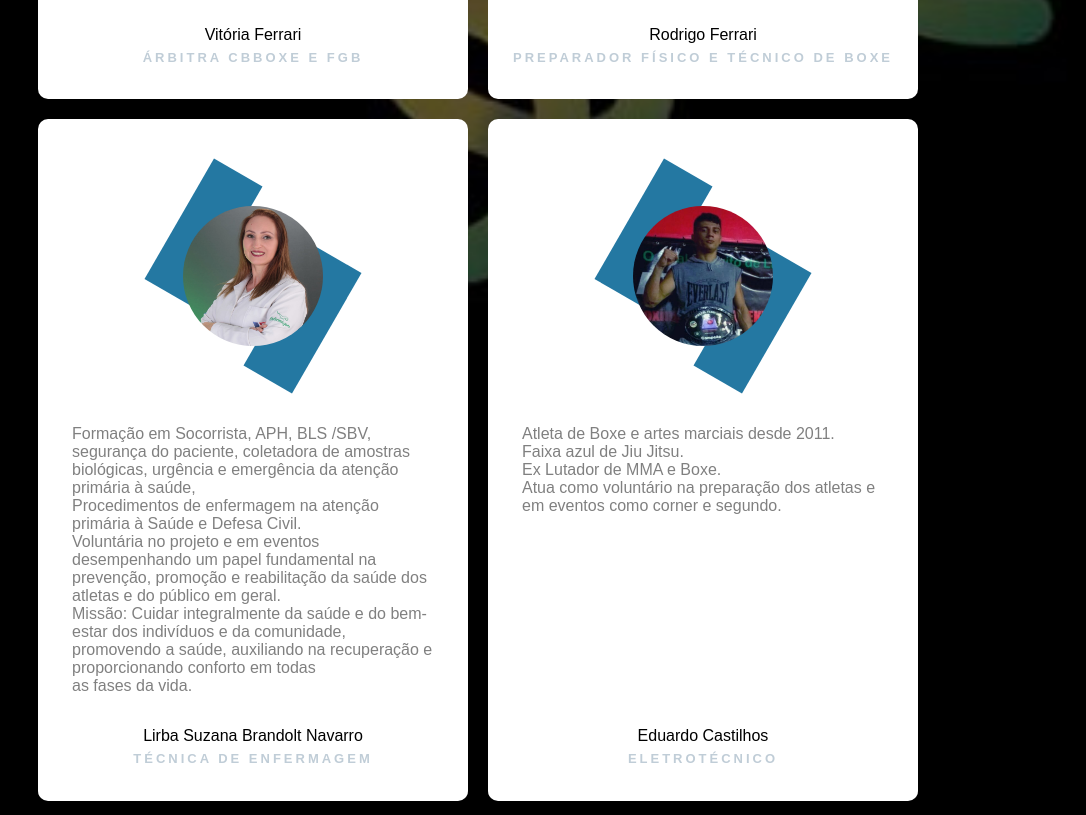
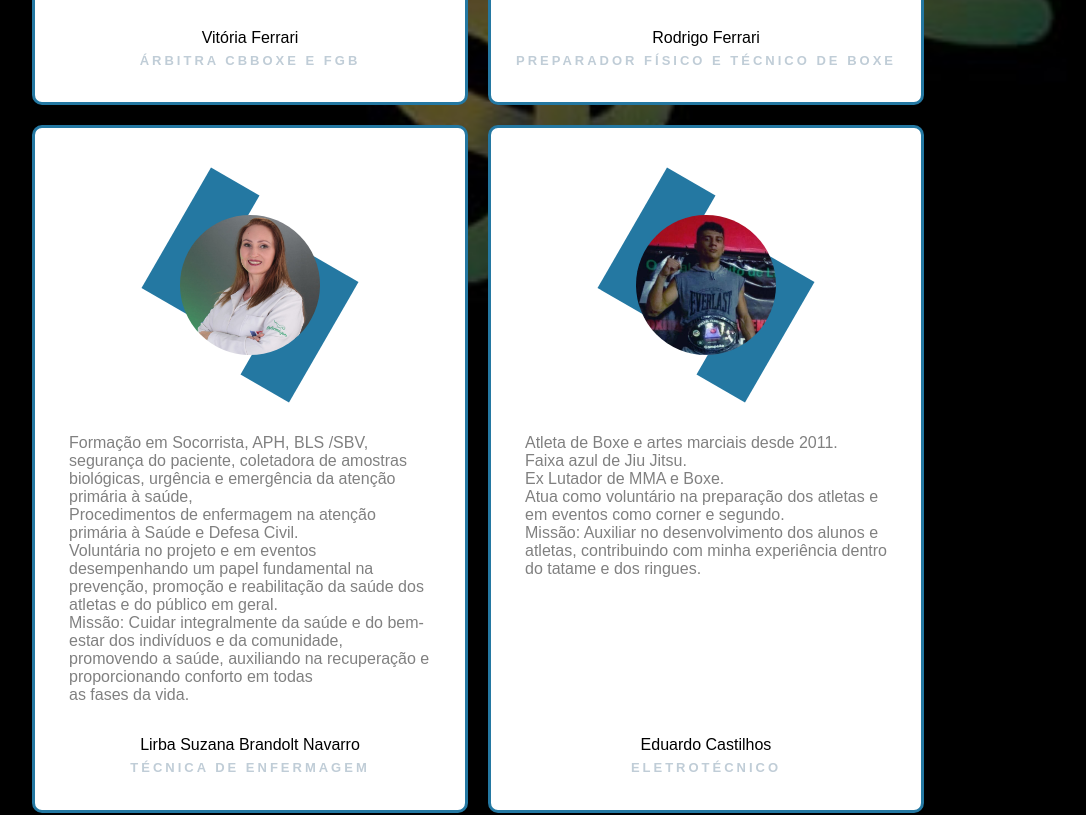
Before and after one commit to engenharia-da-luta/ong, a website built with Parcel: page docs/volunteer.html in a window 1280 px wide. Shown: the part 730-1545 px from the top of the page, without its empty margins (162-1248 px from the left). Built offline with nearby package versions, Linux system fonts and the light colour scheme.

Commit message:
update volunteers

```diff
--- a/docs/sass/blocks/card-volunteer.scss
+++ b/docs/sass/blocks/card-volunteer.scss
@@ -7,6 +7,7 @@
   background-color: #fff;
   border-radius: 10px;
   padding-block: 32px;
+  border: utils.$color-blue solid 3px;
 
   &__top-bar {
     display: flex;
--- a/docs/volunteer.html
+++ b/docs/volunteer.html
@@ -220,7 +220,7 @@ enfermagem na atenção primária à Saúde e Defesa Civil.<br>Voluntária no pr
                 </div>
                 <div class="card-volunteer__text-content">
                   <p class="card-volunteer__text">
-                    Atleta de Boxe e artes marciais desde 2011.<br>Faixa azul de Jiu Jitsu.<br>Ex Lutador de MMA e Boxe. <br>Atua como voluntário na preparação dos atletas e em eventos como corner e segundo.
+                    Atleta de Boxe e artes marciais desde 2011.<br>Faixa azul de Jiu Jitsu.<br>Ex Lutador de MMA e Boxe. <br>Atua como voluntário na preparação dos atletas e em eventos como corner e segundo.<br>Missão: Auxiliar no desenvolvimento dos alunos e atletas, contribuindo com minha experiência dentro do tatame e dos ringues.
                   </p>
                 </div>
               </div>
```
Also changed, not shown: docs/css/blocks/card-volunteer.css, docs/css/main.css, 2 other files.
